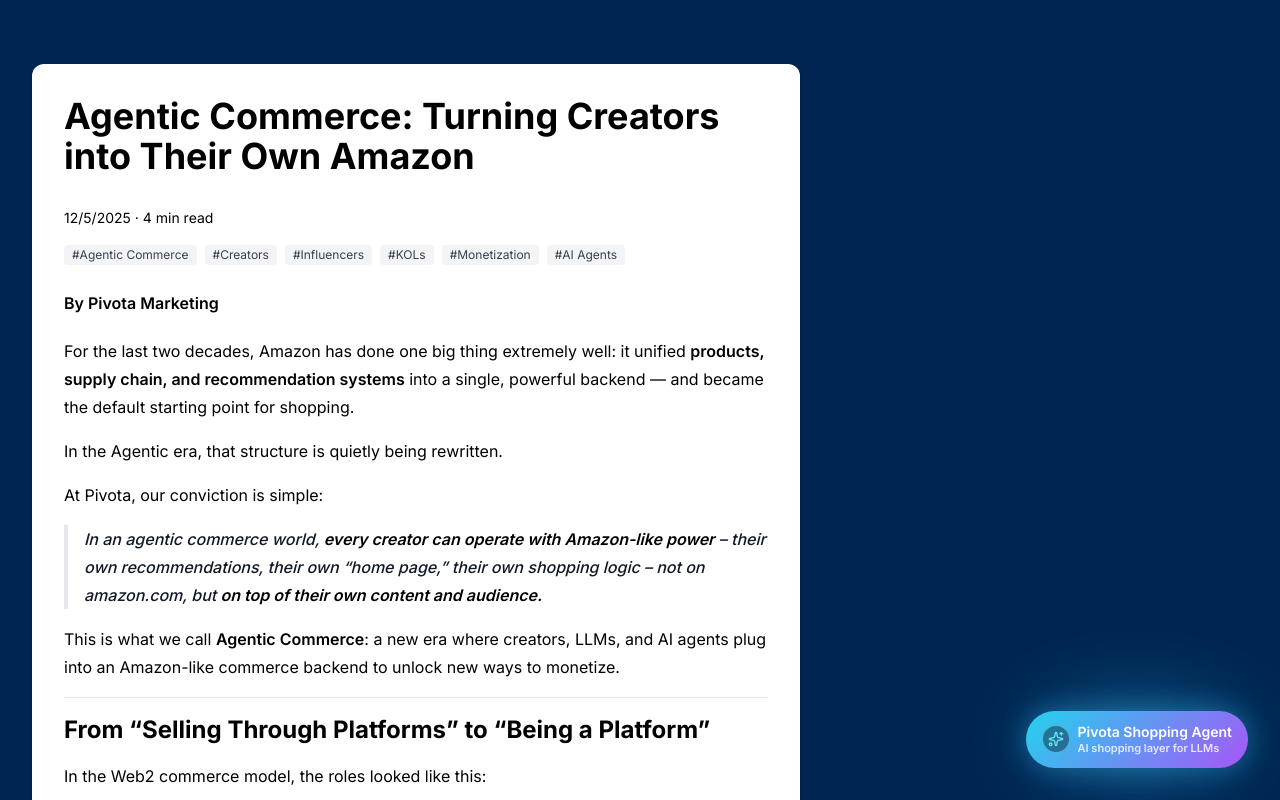
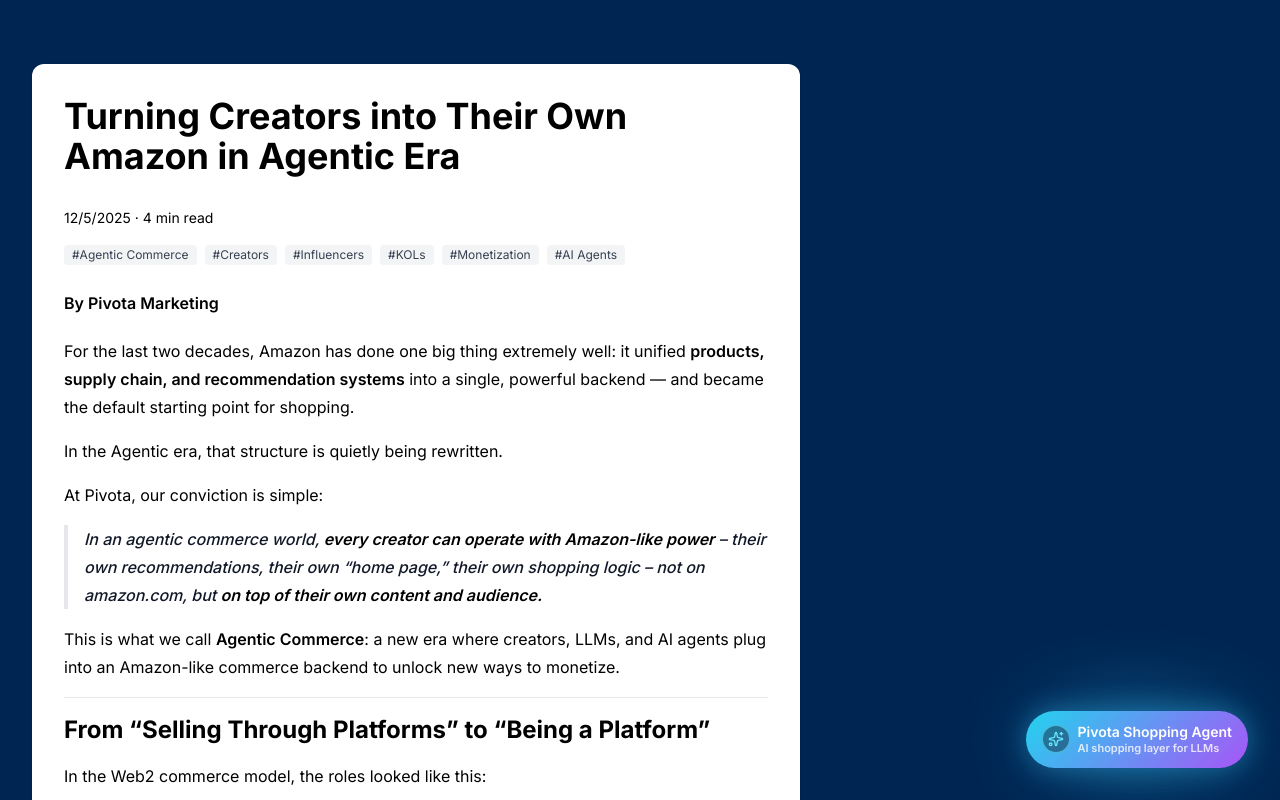
Before and after one commit to pengxu9-rgb/pivota-marketing, a Next.js app: page /blog/agentic-commerce-creators-own-amazon in a window 1280 px wide. Shown: the top 800 px of the page. Built offline with nearby package versions, Linux system fonts and the light colour scheme.

Commit message:
chore: retitle creators Amazon blog

```diff
--- a/src/app/blog/agentic-commerce-creators-own-amazon/page.tsx
+++ b/src/app/blog/agentic-commerce-creators-own-amazon/page.tsx
@@ -1,7 +1,7 @@
 import type { Metadata } from "next";
 
 export const metadata: Metadata = {
-  title: "Agentic Commerce: Turning Creators into Their Own Amazon",
+  title: "Turning Creators into Their Own Amazon in Agentic Era",
   description:
     "How agentic commerce lets creators operate like their own Amazon, with AI agents in front and an open, Amazon-class commerce backend behind.",
   alternates: {
@@ -12,7 +12,7 @@
     },
   },
   openGraph: {
-    title: "Agentic Commerce: Turning Creators into Their Own Amazon",
+    title: "Turning Creators into Their Own Amazon in Agentic Era",
     description:
       "How agentic commerce lets creators operate like their own Amazon, with AI agents in front and an open, Amazon-class commerce backend behind.",
     images: [{ url: "/og-merchants.svg", width: 1200, height: 630 }],
@@ -24,7 +24,7 @@
   return (
     <main className="container-max mx-auto px-4 sm:px-6 lg:px-8 py-16">
       <article className="prose max-w-3xl bg-white text-black rounded-xl p-6 sm:p-8 shadow prose-headings:text-black prose-p:text-black prose-li:text-black prose-strong:text-black prose-a:text-blue-600 prose-code:text-black prose-code:bg-gray-100 prose-code:px-1.5 prose-code:py-0.5 prose-code:rounded prose-pre:bg-gray-100 prose-pre:text-gray-900 prose-pre:border prose-pre:border-gray-200">
-        <h1>Agentic Commerce: Turning Creators into Their Own Amazon</h1>
+        <h1>Turning Creators into Their Own Amazon in Agentic Era</h1>
         <p className="text-sm text-gray-600">12/5/2025 · 4 min read</p>
         <p className="mt-2 text-xs text-gray-600">
           <span className="inline-block mr-2 px-2 py-0.5 rounded bg-gray-100 text-gray-700">#Agentic Commerce</span>
--- a/src/app/blog/page.tsx
+++ b/src/app/blog/page.tsx
@@ -21,7 +21,7 @@
     id: "agentic-commerce-creators-own-amazon",
     locale: "en" as const,
     slug: creatorAmazonSlug,
-    title: "Agentic Commerce: Turning Creators into Their Own Amazon",
+    title: "Turning Creators into Their Own Amazon in Agentic Era",
     description:
       "How agentic commerce lets creators operate like their own Amazon, with AI agents in front and an open, Amazon-class commerce backend behind.",
     date: "2025-12-05",
```
Also changed, not shown: content/blog/en/agentic-commerce-creators-own-amazon.md (+2 -2 lines).
